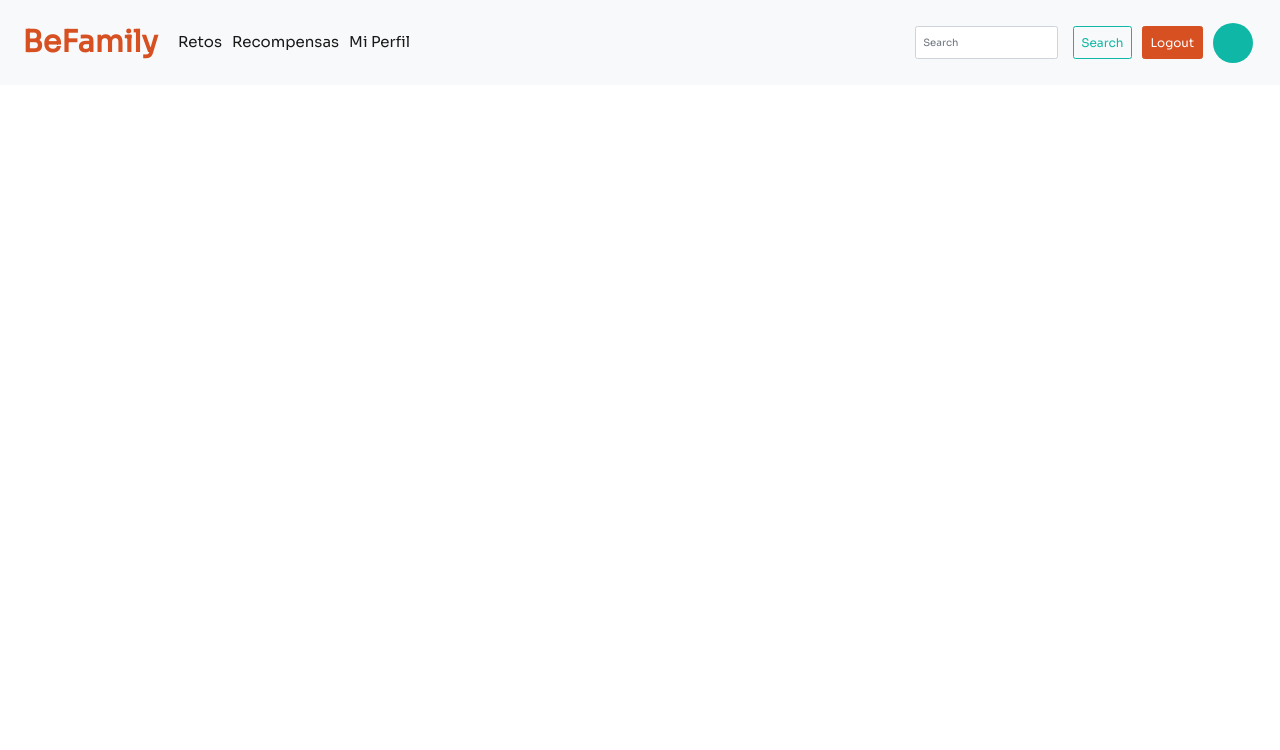
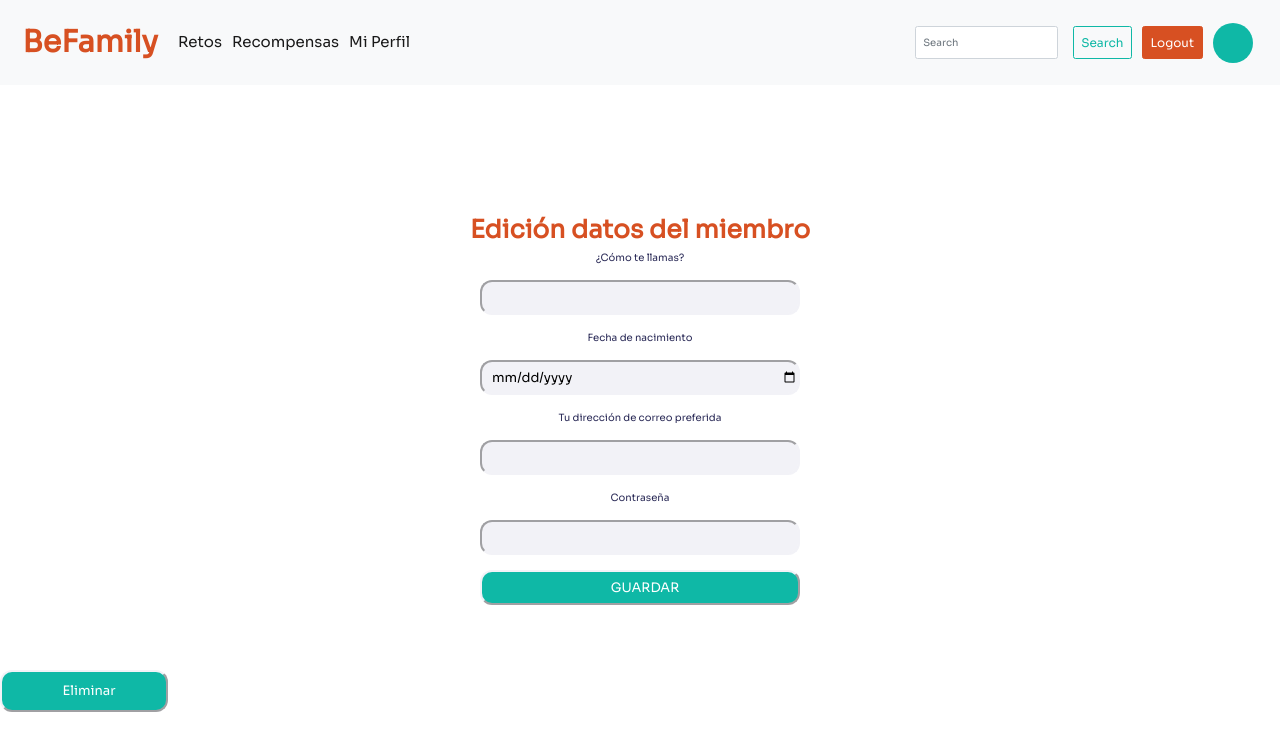
Before and after one commit to SusanaChen03/Front_React_BeFamily, a React (Create React App) app: page /addMember/1 in a window 1280 px wide. Shown: the top 750 px of the page. Built offline with nearby package versions, Linux system fonts and the light colour scheme; no server answers; sample sign-in values are in the browser's storage; a web font is replaced by a local one.

Commit message:
Funcionality Update the members

```diff
--- a/src/App.js
+++ b/src/App.js
@@ -38,6 +38,7 @@ function App() {
           <Route path="/createReward" element={<ProtectedRoute isLoggedIn={logged}><CreateReward /></ProtectedRoute>}/>
           <Route path="/createReward/:id" element={<ProtectedRoute isLoggedIn={logged}><CreateReward /></ProtectedRoute>}/>
           <Route path="/addMember"element={<ProtectedRoute isLoggedIn={logged}><AddNewMember /></ProtectedRoute>}/>
+          <Route path="/addMember/:id"element={<ProtectedRoute isLoggedIn={logged}><AddNewMember /></ProtectedRoute>}/>
         </Routes>
       </BrowserRouter>
     </div>
--- /dev/null
+++ b/src/components/DetailMember/DetailMember.css
@@ -0,0 +1,13 @@
+.editIcon{
+    cursor: pointer;
+    color: #0FB8A6;
+    font-size: 18px;
+}
+
+.editIcon:hover{
+    color:  #D75022;
+}
+
+td{
+    font-size: 14px;
+}
--- a/src/components/DetailMember/DetailMember.js
+++ b/src/components/DetailMember/DetailMember.js
@@ -1,11 +1,26 @@
+import {AiFillEdit} from "react-icons/ai";
+import { useNavigate } from "react-router-dom";
+import './DetailMember.css';
+
 
 const DetailMember = (objMember) => {
+
+  const navigate = useNavigate();
+
+  const buttonHandlerUpdate = () =>{
+
+    navigate('/addMember/'+ objMember.member.id);
+
+  }
+
+
   return (
     <tr>
-      <td>#</td>
+      <td></td>
       <td>{objMember.member.name}</td>
       <td>{objMember.member.birthday}</td>
       <td>{objMember.member.email}</td>
+      <td onClick={buttonHandlerUpdate}><span  className="editIcon">{<AiFillEdit/>}</span></td>
     </tr>
   );
 };
--- a/src/containers/AddNewMember/AddNewMember.js
+++ b/src/containers/AddNewMember/AddNewMember.js
@@ -1,14 +1,16 @@
 import "./AddNewMember.css";
-import { useNavigate } from "react-router-dom";
+import { useNavigate, useParams } from "react-router-dom";
 import { useDispatch, useSelector } from "react-redux";
 import actionCreator from "../../store/actionTypes";
 import { SHOW_POPUP, HIDDEN_POPUP, URL_HEROKU } from "../../store/typesVar.js";
+import { useEffect } from "react";
 
 const AddNewMember = () => {
   const navigate = useNavigate();
   const dispatch = useDispatch();
+  const {id} = useParams();
 
-  const pop = useSelector((state) => state.SHOW_POPUP);
+  // const pop = useSelector((state) => state.SHOW_POPUP);
 
   const formSubmit = async (e) => {
     e.preventDefault();
@@ -20,7 +22,7 @@ const AddNewMember = () => {
         email: e.target[2].value,
         password: e.target[3].value,
       };
-
+      if(id=== undefined){
         let registerMember = await fetch(URL_HEROKU + "/member", {
           method: "POST",
           body: JSON.stringify(formData),
@@ -30,6 +32,7 @@ const AddNewMember = () => {
           },
         });
         const dataMember = await registerMember.json();
+
         if (dataMember.success === true) {
           dispatch(actionCreator(SHOW_POPUP, "Se ha creado un nuevo miembro"));
           alert("The new member is added");
@@ -37,6 +40,27 @@ const AddNewMember = () => {
         } else {
           alert("member creation failed:" + dataMember.data);
         }
+
+      }else{
+        let registerMember = await fetch(URL_HEROKU + "/user/" + id, {
+          method: "PATCH",
+          body: JSON.stringify(formData),
+          headers: {
+            "Content-Type": "application/json",
+            Authorization: "Bearer " + sessionStorage.getItem("token"),
+          },
+        });
+        const dataMember = await registerMember.json();
+
+        if (dataMember.success === true) {
+          dispatch(actionCreator(SHOW_POPUP, "Se ha creado un nuevo miembro"));
+          alert("The member is modify");
+          navigate("/profile");
+        } else {
+          alert("member creation failed:" + dataMember.data);
+        }
+      }
+
     } catch (error) {
       dispatch(actionCreator(SHOW_POPUP, "No se ha podido crear el miembro"));
       alert("member creation failed:" + error);
@@ -44,29 +68,113 @@ const AddNewMember = () => {
     }
   };
 
+  const buttonHandlerDelete = async () => {
+    try {
+
+      const results = await fetch(URL_HEROKU + "/user/" + id, {
+        method: "DELETE",
+        headers: {
+          "Content-Type": "application/json",
+          Authorization: "Bearer " + sessionStorage.getItem("token"),
+        },
+      });
+      const dataMember = await results.json();
+      if(dataMember)
+      { navigate("/profile");}
+
+    } catch (error) {
+      console.log(error);
+    }
+  };
+
+  const getMember = async (id) => {
+    console.log("getmenmber")
+
+     const results = await fetch(URL_HEROKU + "/user/" + id, {
+      method: "GET",
+      headers: {
+        "Content-Type": "application/json",
+        Authorization: "Bearer " + sessionStorage.getItem("token"),
+      },
+    });
+
+    const dataMember = await results.json();
+    console.log(dataMember)
+
+    if(dataMember.success === true){
+
+      document.getElementById("name").value=dataMember.data.name;
+      document.getElementById("birthday").value=dataMember.data.birthday;
+      document.getElementById("email").value=dataMember.data.email;
+
+    }else{
+      alert("el miembro no existe");
+      navigate('/profile');
+
+    }
+
+  };
+
+  useEffect(() => {
+    try {
+
+      console.log(id);
+      if(id!==undefined){
+        console.log("1234")
+        getMember(id);
+        console.log("dkjbdsjgf")
+
+        document.getElementById("title").innerText="Edición datos del miembro";
+      }else{
+
+      }
+
+    } catch (error) {
+      console.log(error);
+    }
+  }, []);
+
+
+
+
   return (
     <div>
       <div className="welcome">
-        <h1>Miembro de Familia</h1>
+        <h1 id='title'>Miembro de Familia</h1>
       </div>
       <form onSubmit={(e) => formSubmit(e)}>
         <label htmlFor="name">¿Cómo te llamas?</label>
-        <input type="text" id="name" name="name" />
+        <input className="resRegister" type="text" id="name" name="name" />
 
         <label htmlFor="birthday">Fecha de nacimiento</label>
-        <input type="date" id="birthday" name="birthday" />
+        <input
+          className="resRegister"
+          type="date"
+          id="birthday"
+          name="birthday"
+        />
 
         <label htmlFor="email">Tu dirección de correo preferida</label>
-        <input type="email" id="email" name="email" />
+        <input className="resRegister" type="email" id="email" name="email" />
 
         <label htmlFor="password">Contraseña</label>
-        <input type="password" id="password" name="password" />
-
+        <input
+          className="resRegister"
+          type="password"
+          id="password"
+          name="password"
+        />
+        <div>
         <input
           type="submit"
-          value="CREAR NUEVO MIEMBRO"
-          className="sendButton"
+          value="GUARDAR"
+          className="sendButtoon"
         />
+          <button
+            className="sendButton resRegister btnDelete" onClick={buttonHandlerDelete}
+          >Eliminar</button>
+
+          </div>
       </form>
     </div>
   );
```
Lines whose indentation alone changed are shown as unchanged.
